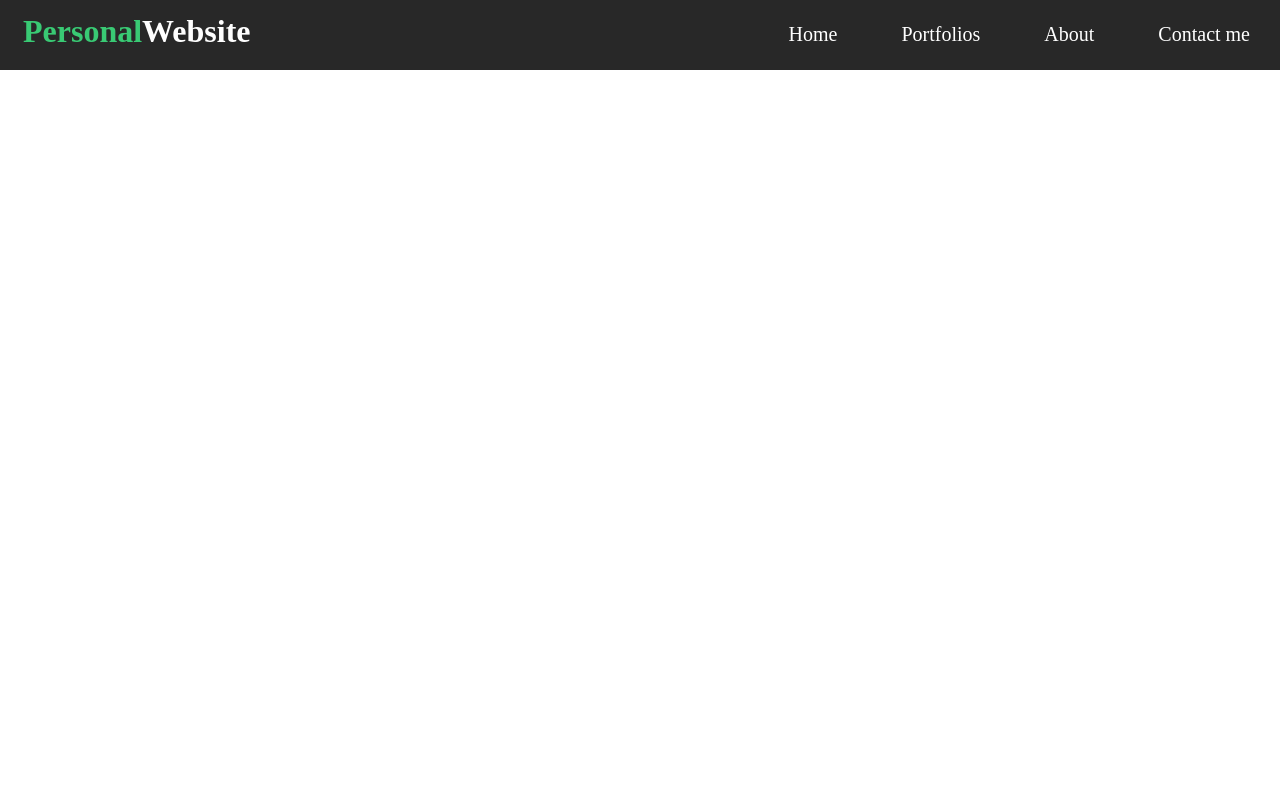
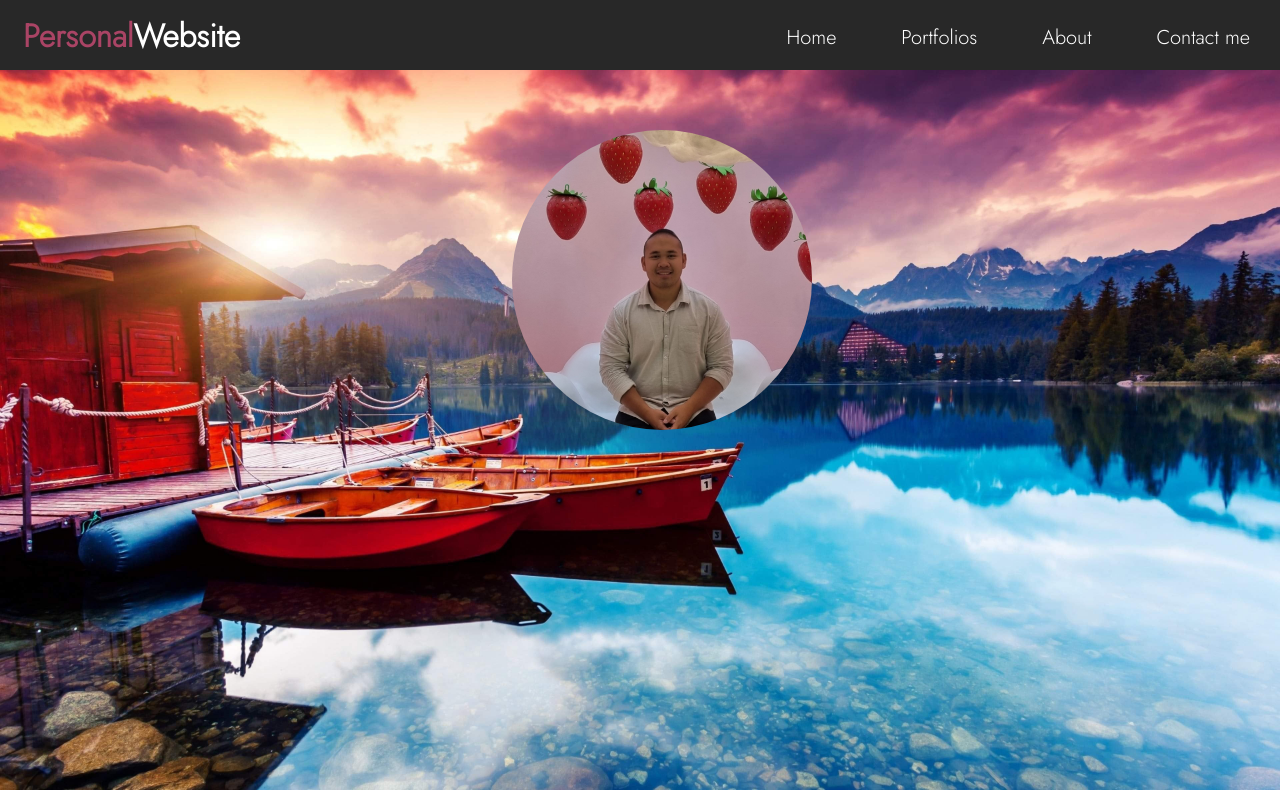
Before and after one commit to ChristianWebDev/PersonalWebsite, a plain HTML site: page index.html in a window 1280 px wide. Drawn offline with Linux system fonts and the light colour scheme.

Commit message:
added image banner, user image and changed font

```diff
--- a/index.html
+++ b/index.html
@@ -5,6 +5,7 @@
     <meta http-equiv="X-UA-Compatible" content="IE=edge">
     <meta name="viewport" content="width=device-width, initial-scale=1.0">
     <link rel="stylesheet" href="./style.css">
+    <link href="https://fonts.googleapis.com/css2?family=Jost:wght@300&display=swap" rel="stylesheet">
     <title>PersonalWebsite</title>
 </head>
 <body>
@@ -19,5 +20,10 @@
             </ul>
         </nav>
     </header>
+
+
+    <div class="image">
+        <img src="./images/main.jpg">
+    </div>
 </body>
 </html>
--- a/style.css
+++ b/style.css
@@ -1,9 +1,11 @@
-body, html {
+* {
     margin:0;
     padding:0;
+    box-sizing: border-box;
+    font-family: 'Jost';
 }
 
-header {
+header  {
     width: 100%;
     height: 70px;
     background-color: #282828;
@@ -15,7 +17,7 @@ h1 {
     float: left;
     margin-left: 20px;
     margin-top: 10px;
-    color: #39ca74;
+    color: #AA4465;
 }
 
 span {
@@ -44,3 +46,29 @@ a:hover {
     color: #F0c330;
 
 }
+
+.image {
+    width: 100%;
+    height: 90vh;
+    display: flex;
+    justify-content: center;
+    align-items: center;
+    background-size: cover;
+    background-repeat: no-repeat;
+    background-image: url('./images/water.jpg')
+
+
+}
+
+.image img {
+    height: 300px;
+    width: 300px;
+    border-style: inset white;
+    border-radius: 50%;
+    position:absolute;
+    left: 40%;
+    top: 130px;
+
+
+
+}
```
Also changed, not shown: images/main.jpg (added), images/water.jpg (added), 3 other files.
